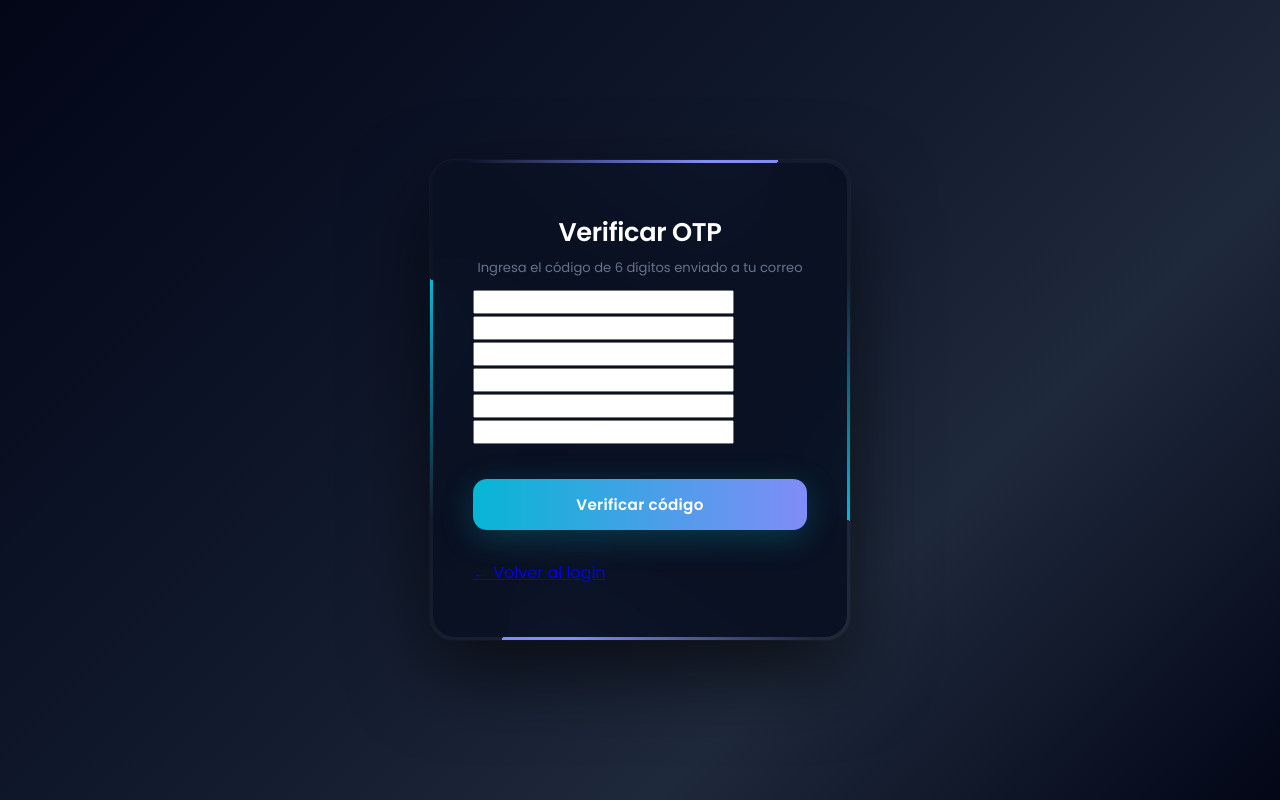
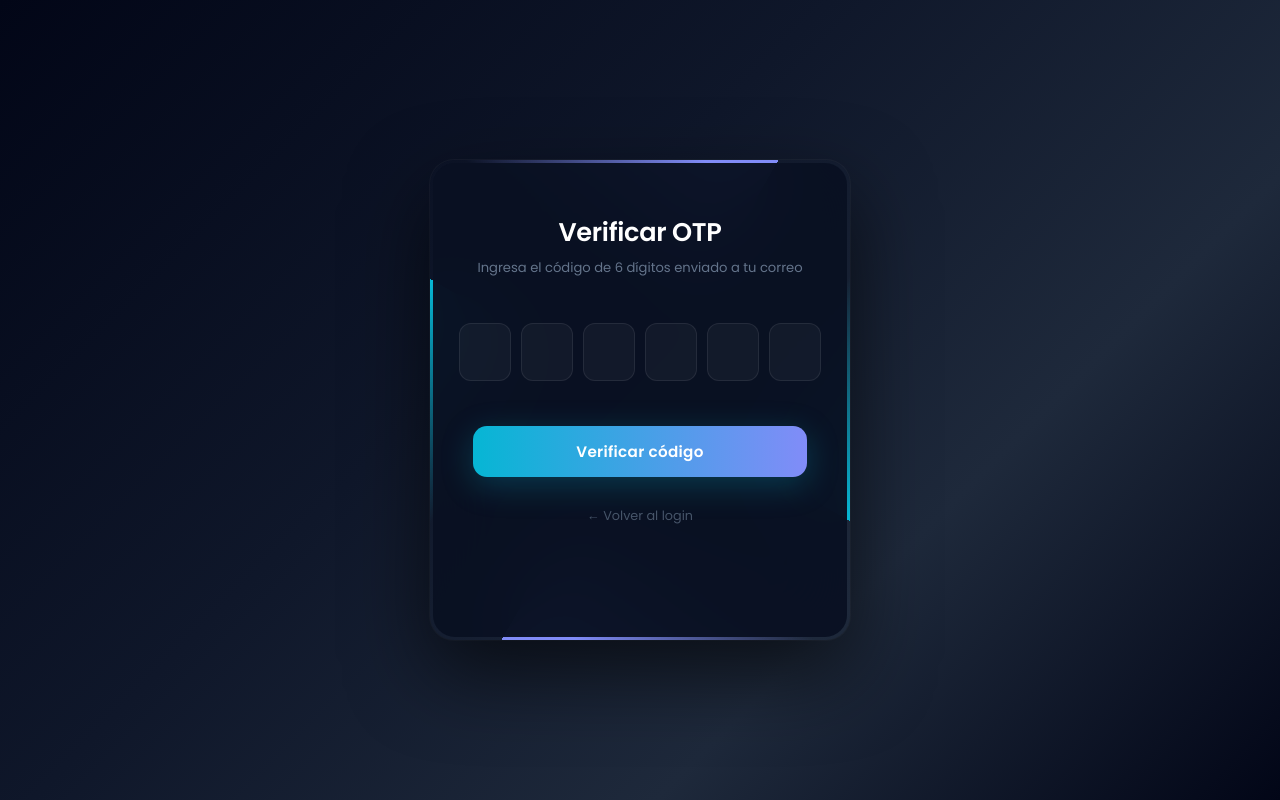
Before and after one commit to Sebasbehe/Favelas, a plain HTML site: page frontend/otp.html in a window 1280 px wide. Drawn offline with Linux system fonts and the light colour scheme.

Commit message:
Update styles.css

```diff
--- a/frontend/styles.css
+++ b/frontend/styles.css
@@ -114,6 +114,7 @@ body {
     margin-bottom: 10px;
 }
 
+/* ── Input flotante ── */
 .input-box {
     position: relative;
     width: 100%;
@@ -168,6 +169,25 @@ body {
     border-radius: 8px;
 }
 
+/* ── Links ── */
+.imp-links {
+    display: flex;
+    justify-content: space-between;
+    margin-top: 15px;
+}
+
+.imp-links a {
+    color: #475569;
+    font-size: 0.8rem;
+    text-decoration: none;
+    transition: .3s;
+}
+
+.imp-links a:hover {
+    color: #22d3ee;
+}
+
+/* ── Botón ── */
 .btn {
     width: 100%;
     margin-top: 35px;
@@ -213,3 +233,34 @@ body {
     cursor: not-allowed;
     transform: none;
 }
+
+/* ── OTP cajitas ── */
+.otp-boxes {
+    display: flex;
+    gap: 10px;
+    justify-content: center;
+    margin-top: 35px;
+    margin-bottom: 10px;
+}
+
+.otp-digit {
+    width: 52px;
+    height: 58px;
+    background: rgba(255,255,255,0.04);
+    border: 1px solid rgba(255,255,255,0.08);
+    border-radius: 12px;
+    color: white;
+    font-family: 'Poppins', sans-serif;
+    font-size: 1.4rem;
+    font-weight: 600;
+    text-align: center;
+    outline: none;
+    transition: .3s;
+    caret-color: #22d3ee;
+}
+
+.otp-digit:focus {
+    border-color: rgba(6,182,212,0.6);
+    background: rgba(6,182,212,0.08);
+    box-shadow: 0 0 0 3px rgba(6,182,212,0.12);
+}
```
